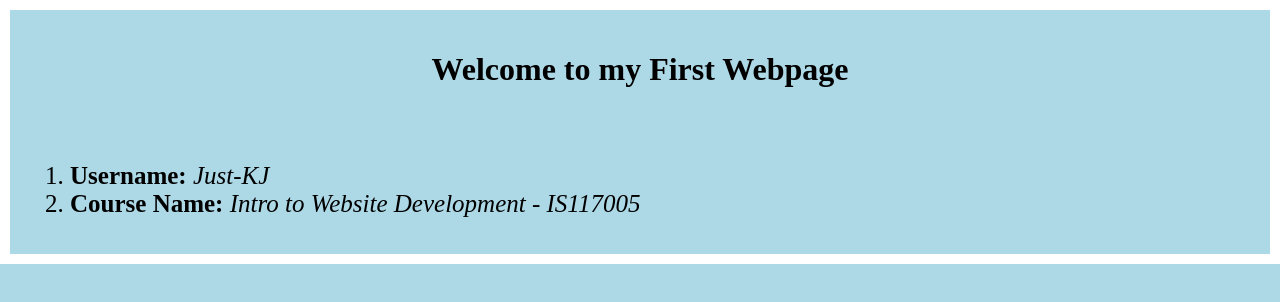
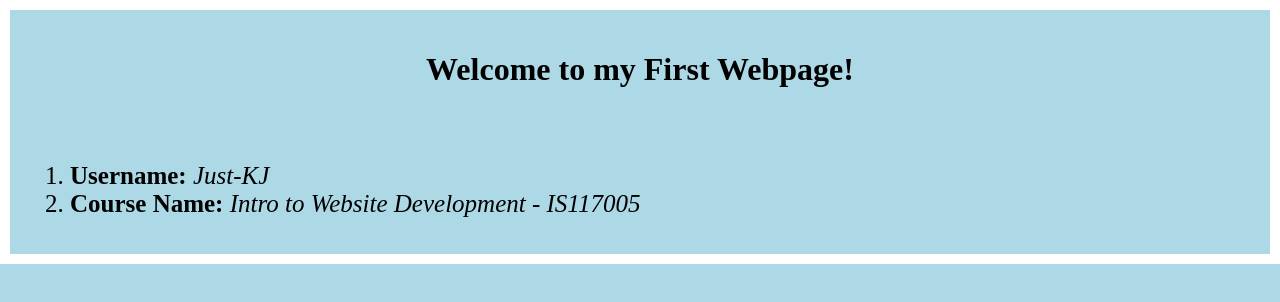
Before and after one commit to Just-KJ/A04, a plain HTML site: page my-first-webpage.html in a window 1280 px wide. Drawn offline with Linux system fonts and the light colour scheme.

Commit message:
Details added to code

```diff
--- a/my-first-webpage.html
+++ b/my-first-webpage.html
@@ -2,7 +2,7 @@
 <html>
 <head>
     <meta charset="UTF-8" />
-    <title>My First Webpage</title>
+    <title>This is My First Webpage</title>
     <style>
         .center{
             text-align: center;
@@ -20,7 +20,7 @@
     </style>
 </head>
 <body>
-    <h1 class="center">Welcome to my First Webpage</h1>
+    <h1 class="center">Welcome to my First Webpage!</h1>
     <br>
     <br>
     <ol>
```
